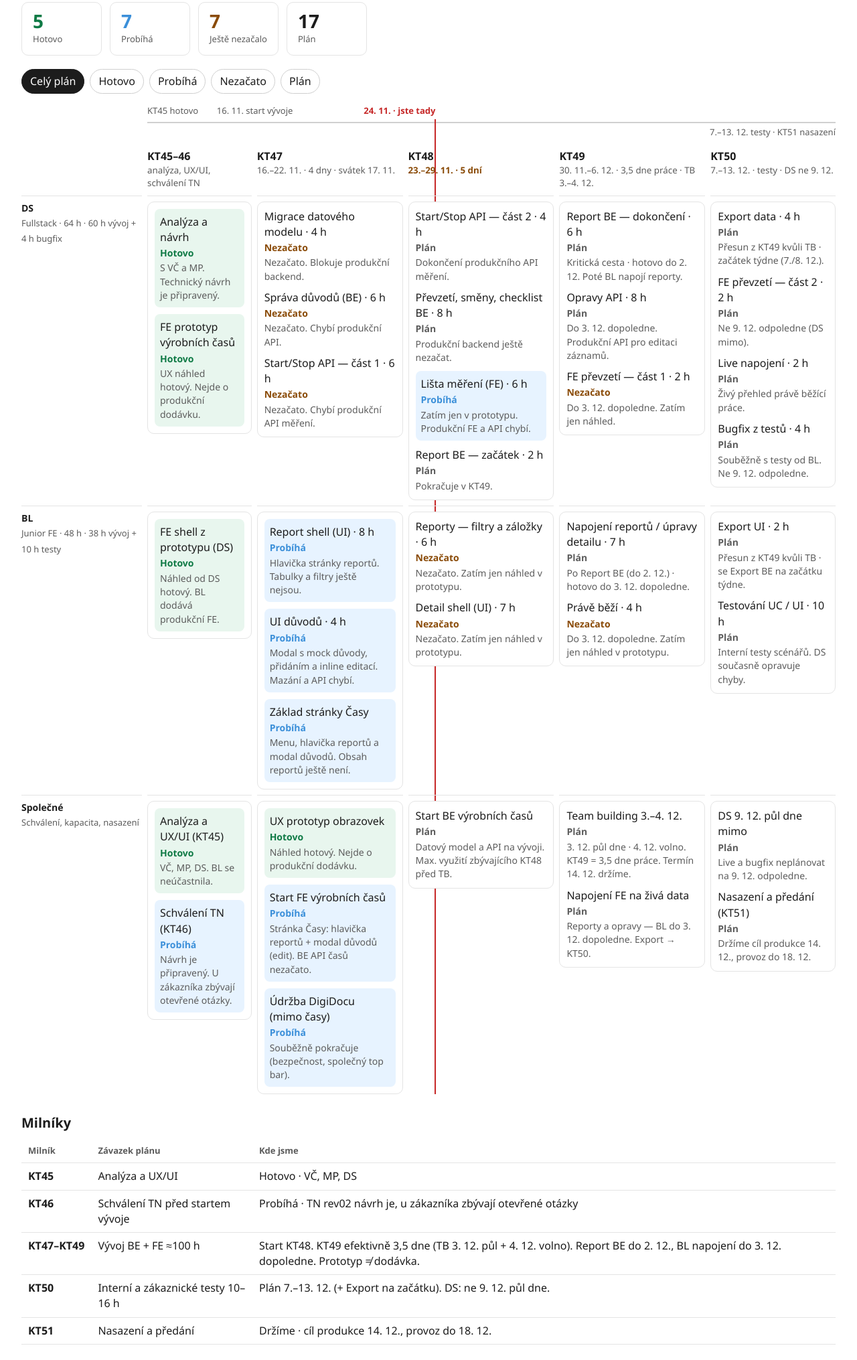
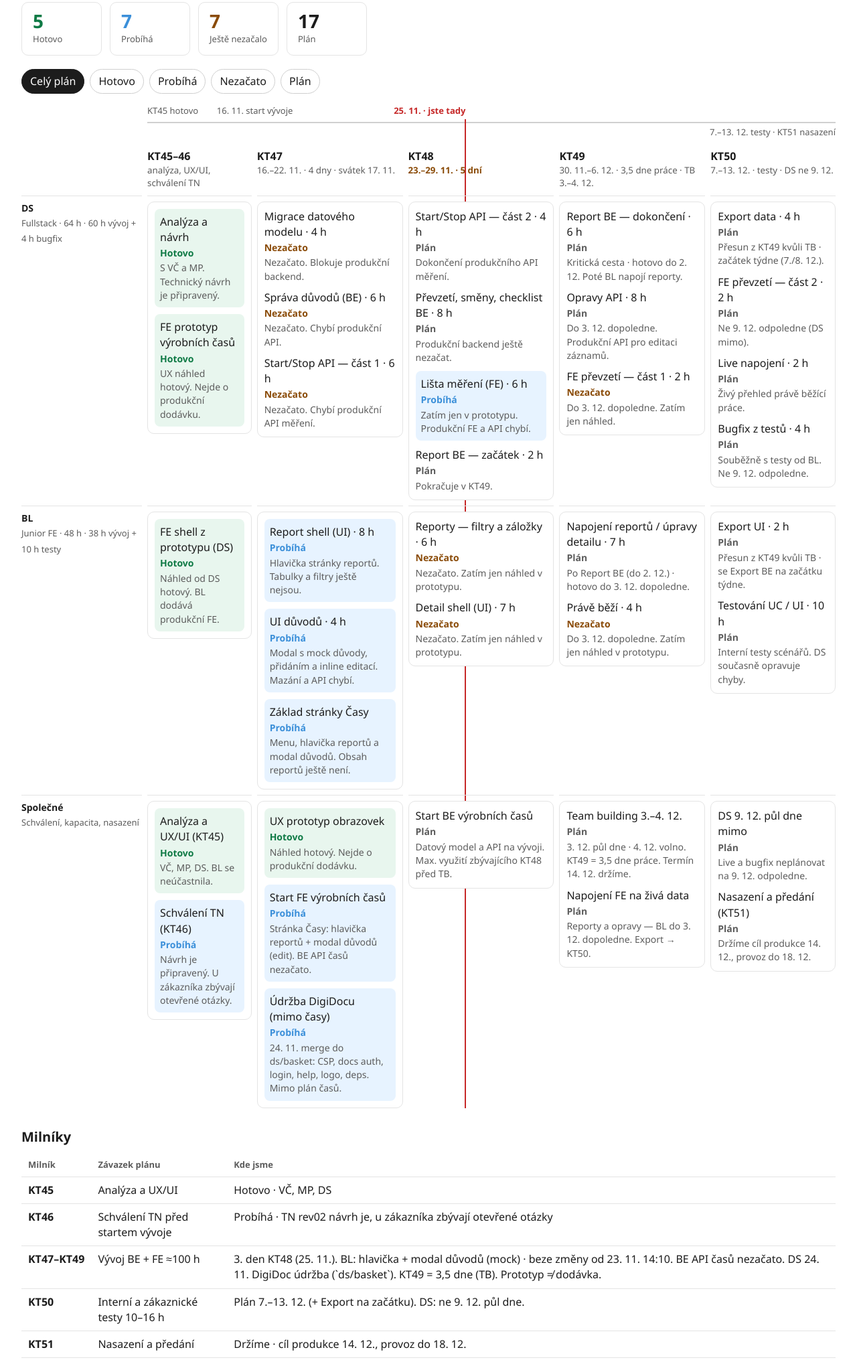
Before and after one commit to CMSteam1/DigiDoc-planner, a plain HTML site: page index.html in a window 1280 px wide. Shown: the part 232-2263 px from the top of the page at 67% size. Drawn offline with Linux system fonts and the light colour scheme.

Commit message:
Refresh DigiDoc Kasper status for 25 Nov after FE/BE fetch.
Co-authored-by: Cursor <cursoragent@cursor.com>

```diff
--- a/index.html
+++ b/index.html
@@ -3,7 +3,7 @@
 <head>
   <meta charset="utf-8" />
   <meta name="viewport" content="width=device-width, initial-scale=1" />
-  <title>DigiDoc-Kasper — stav vývoje k 24. 11. 2026</title>
+  <title>DigiDoc-Kasper — stav vývoje k 25. 11. 2026</title>
   <style>
     :root {
       color-scheme: light;
@@ -224,7 +224,7 @@
     <div class="filters" id="filters"></div>
     <div class="plan">
       <div class="timeline" id="timeline"></div>
-      <div class="now-label" id="now-label">24. 11. · jste tady</div>
+      <div class="now-label" id="now-label">25. 11. · jste tady</div>
       <div class="now-line" id="now-line"></div>
       <div class="board" id="board"></div>
     </div>
@@ -245,7 +245,7 @@
         <tr>
           <td>KT47–KT49</td>
           <td>Vývoj BE + FE ≈100 h</td>
-          <td>Start KT48. KT49 efektivně 3,5 dne (TB 3. 12. půl + 4. 12. volno). Report BE do 2. 12., BL napojení do 3. 12. dopoledne. Prototyp ≠ dodávka.</td>
+          <td>3. den KT48 (25. 11.). BL: hlavička + modal důvodů (mock) · beze změny od 23. 11. 14:10. BE API časů nezačato. DS 24. 11. DigiDoc údržba (`ds/basket`). KT49 = 3,5 dne (TB). Prototyp ≠ dodávka.</td>
         </tr>
         <tr>
           <td>KT50</td>
@@ -348,7 +348,7 @@
           { phase: "kt47", items: [
             { plan: "UX prototyp obrazovek", status: "hotovo", note: "Náhled hotový. Nejde o produkční dodávku." },
             { plan: "Start FE výrobních časů", status: "castecne", note: "Stránka Časy: hlavička reportů + modal důvodů (edit). BE API časů nezačato." },
-            { plan: "Údržba DigiDocu (mimo časy)", status: "castecne", note: "Souběžně pokračuje (bezpečnost, společný top bar)." }
+            { plan: "Údržba DigiDocu (mimo časy)", status: "castecne", note: "24. 11. merge do ds/basket: CSP, docs auth, login, help, logo, deps. Mimo plán časů." }
           ]},
           { phase: "kt48", items: [
             { plan: "Start BE výrobních časů", status: "plan", note: "Datový model a API na vývoji. Max. využití zbývajícího KT48 před TB." }
@@ -423,8 +423,8 @@
           const top = mark.below ? "32px" : "0";
           return `<div class="tick" style="left:${mark.at * 100}%;top:${top};transform:${shift}">${mark.label}</div>`;
         }).join("");
-      // Sloupce 5+7+7+7+6=32. KT48 = 3. fáze (index 2). 24. 11. = 2. den / 5 ≈ 1/5.
-      const today = (5 + 7 + 7 * (1 / 5)) / 32;
+      // Sloupce 5+7+7+7+6=32. KT48 = 3. fáze (index 2). 25. 11. = 3. den / 5 ≈ 2/5.
+      const today = (5 + 7 + 7 * (2 / 5)) / 32;
       // 180px osoba + 8px gap
       const left = `calc(188px + (100% - 188px) * ${today})`;
       document.getElementById("now-label").style.left = left;
```
Also changed, not shown: klient.html (+3 -3 lines), realizace.html (+5 -4 lines), 1 other file.
